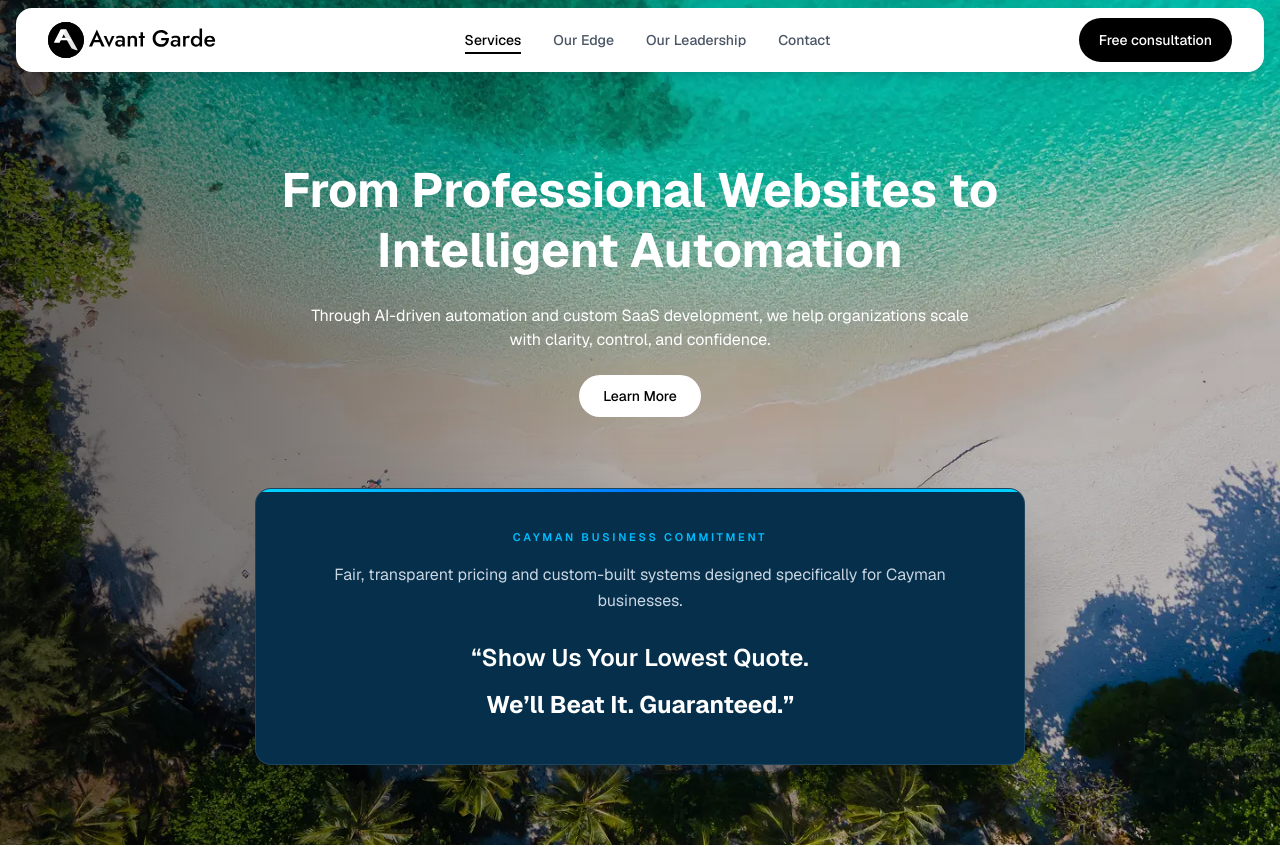
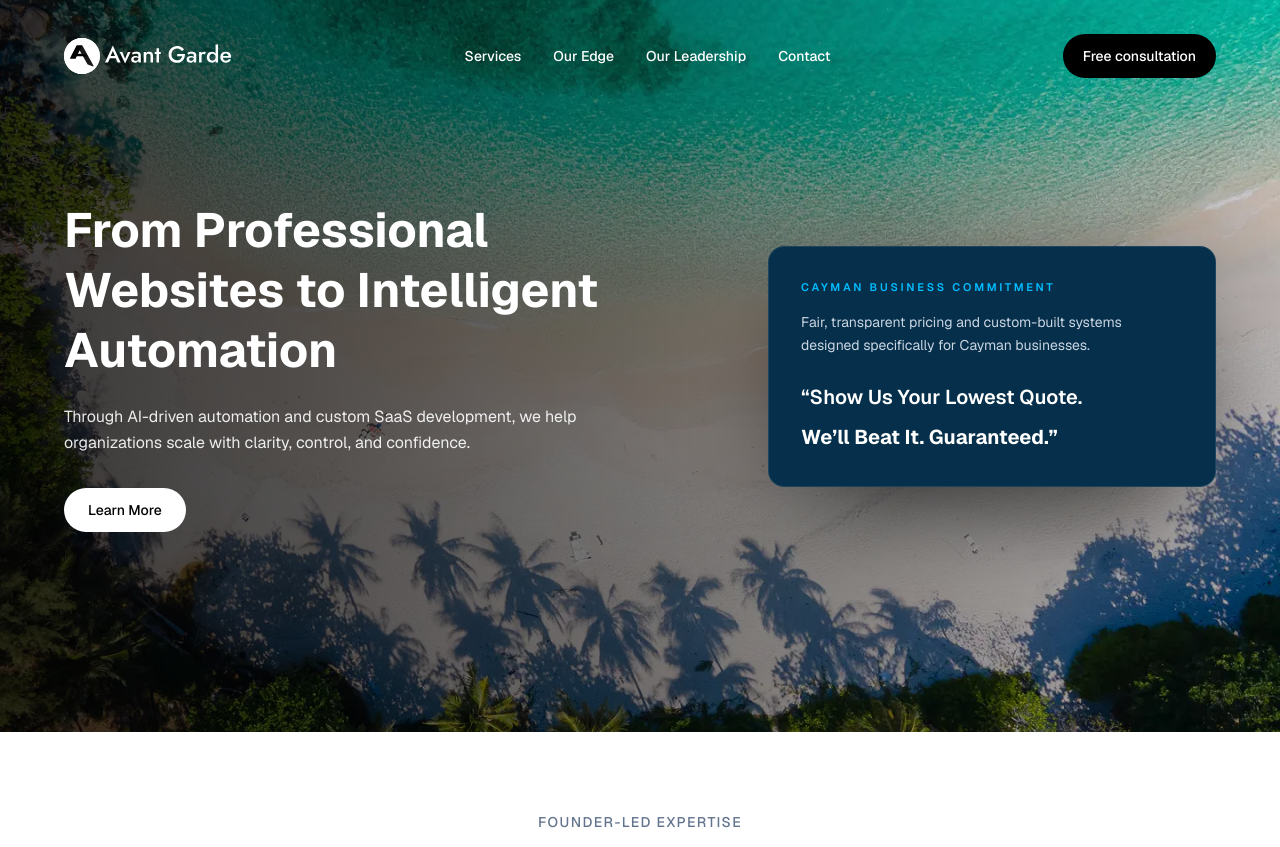
Before and after one commit to ASPLGit/avantgarde-website, a Next.js app: page / in a window 1280 px wide. Shown: the top 847 px of the page. Built offline with nearby package versions, Linux system fonts and the light colour scheme.

Commit message:
made custom container and fixes in header design

```diff
--- a/app/globals.css
+++ b/app/globals.css
@@ -129,3 +129,30 @@ html,
 body {
   scroll-behavior: smooth;
 }
+
+
+.container-custom {
+  width: 90%;
+  margin-left: auto;
+  margin-right: auto;
+  max-width: 1280px;
+  /* Similar to Bootstrap xl */
+}
+
+@media (min-width: 640px) {
+  .container-custom {
+    width: 90%;
+  }
+}
+
+@media (min-width: 1024px) {
+  .container-custom {
+    width: 90%;
+  }
+}
+
+@media (min-width: 1440px) {
+  .container-custom {
+    max-width: 1400px;
+  }
+}
--- a/app/page.tsx
+++ b/app/page.tsx
@@ -25,48 +25,58 @@ export default function Home() {
 
       {/* Hero Section */}
 
-      <section className="relative w-full 2xl:pt-70 lg:pt-40 pt-30 h-auto 2xl:pb-30 pb-20 flex flex-col 2xl:gap-20 gap-10 items-center justify-center overflow-hidden">
+      <section className="relative w-full 2xl:py-70 lg:py-50 pt-30 pb-20 overflow-hidden">
+        <div className="container-custom">
+          {/* Background */}
           <div
             className="absolute inset-0 bg-cover bg-center"
-          style={{
-            backgroundImage: "url('/images/hero-section-background.webp')",
-          }}
+            style={{ backgroundImage: "url('/images/hero-section-background.webp')" }}
           />
-        <div className="absolute inset-0 bg-gradient-to-r from-black/50 via-black/5 to-transparent" />
+          <div className="absolute inset-0 bg-gradient-to-r from-black/70 via-black/40 to-transparent" />
 
-        <div className="relative z-10 text-center max-w-4xl 2xl:max-w-5xl px-4">
+          <div className="relative z-10 grid lg:grid-cols-2 gap-14 items-center">
+
+            {/* ================= LEFT SIDE ================= */}
+            <div className="text-left">
+
               <h1 className="text-white text-3xl sm:text-4xl md:text-5xl 2xl:text-6xl font-bold leading-tight">
                 From Professional Websites to Intelligent Automation
-            {/* SAAS Provider & <br />
-            Consultancy for Business Transformation */}
               </h1>
 
-          <p className="mt-6 text-white text-base 2xl:text-lg max-w-2xl mx-auto">
-            Through AI-driven automation and custom SaaS development, we help organizations scale with clarity, control, and confidence.
+              <p className="mt-6 text-white/90 text-base 2xl:text-lg max-w-xl leading-relaxed">
+                Through AI-driven automation and custom SaaS development, we help
+                organizations scale with clarity, control, and confidence.
               </p>
+
               <div className="mt-8">
-            <Link href='#learnmore' className="px-6 py-3 bg-white text-black rounded-full text-sm font-medium hover:bg-gray-200 transition">
+                <Link
+                  href="#learnmore"
+                  className="inline-flex items-center px-6 py-3 rounded-full bg-white text-black text-sm font-medium hover:bg-gray-200 transition"
+                >
                   Learn More
                 </Link>
               </div>
 
             </div>
-        <div className="relative z-10 w-full px-6 flex justify-center 2xl:mt-14 sm:mt-10 mt-8">
+
+            {/* ================= RIGHT SIDE CARD ================= */}
+            <div className="flex justify-center lg:justify-end">
 
               <div className="
-    relative w-fit
+        relative max-w-md w-full
         rounded-2xl
         bg-sky-950
         border border-white/10
-    px-8 py-8 sm:px-12 sm:py-10
-    text-center
-    shadow-[0_35px_100px_-40px_rgba(0,0,0,0.8)]
-    overflow-hidden
+        px-8 py-8
+        shadow-[0_40px_120px_-40px_rgba(0,0,0,0.9)]
+        overflow-hidden group
       ">
 
-            {/* Top Accent Line */}
-            <div className="absolute top-0 left-0 right-0 h-[3px]
-      bg-[linear-gradient(90deg,#00D4FF,#007BFF,#00D4FF)]" />
+                {/* Accent Line */}
+                <div className="absolute top-0 left-0 h-[3px] w-0
+  bg-[linear-gradient(90deg,#00D4FF,#007BFF,#00D4FF)]
+  transition-all duration-500 ease-out
+  group-hover:w-full" />
 
                 {/* Cayman Label */}
                 <p className="text-[11px] uppercase tracking-[0.25em] text-sky-400 font-semibold">
@@ -74,26 +84,28 @@ export default function Home() {
                 </p>
 
                 {/* Supporting Text */}
-            <p className="mt-4 text-slate-300 text-sm sm:text-base max-w-2xl mx-auto leading-relaxed">
-              Fair, transparent pricing and custom-built systems designed specifically for Cayman businesses.
+                <p className="mt-4 text-slate-300 text-sm leading-relaxed">
+                  Fair, transparent pricing and custom-built systems designed specifically
+                  for Cayman businesses.
                 </p>
 
                 {/* Mandatory Quote */}
-            <h3 className="mt-6 text-white text-xl sm:text-2xl 2xl:text-3xl font-semibold leading-relaxed">
-              “Show Us Your Lowest Quote. <br />
+                <h3 className="mt-6 text-white text-lg sm:text-xl font-semibold leading-relaxed">
+                  “Show Us Your Lowest Quote.
                   <span className="block mt-2 font-bold">
                     We’ll Beat It. Guaranteed.”
                   </span>
                 </h3>
 
               </div>
-
+            </div>
+          </div>
         </div>
       </section>
 
       {/* small bio */}
       <section className="relative bg-white py-14 sm:py-20 border-b border-slate-200">
-        <div className="container mx-auto px-6">
+        <div className="container-custom">
 
           {/* Heading */}
           <div className="text-center max-w-3xl mx-auto">
@@ -172,7 +184,7 @@ export default function Home() {
 
       {/* Value Proposition */}
       <section id="learnmore" className="py-20 sm:py-24 bg-card">
-        <div className="max-w-6xl mx-auto px-6 lg:px-8">
+        <div className="container-custom">
 
           {/* ================= INTRO ================= */}
           <div className="max-w-3xl mx-auto text-center">
@@ -310,8 +322,8 @@ export default function Home() {
 
       {/* Excel Pain Point Section */}
       <section className="relative py-20 sm:py-24 2xl:py-32 bg-muted">
-
-        <div className="relative z-10 max-w-7xl mx-auto px-5 sm:px-6 lg:px-8">
+        <div className="container-custom">
+          <div className="relative z-10">
             <div className="max-w-4xl mx-auto text-center">
 
               {/* Heading */}
@@ -357,6 +369,7 @@ export default function Home() {
                 </Link>
               </div>
 
+            </div>
           </div>
           </div>
       </section>
@@ -495,7 +508,7 @@ export default function Home() {
 
       {/* No-Code vs Custom Builds Comparison */}
       <section id="comparison" className="py-10 sm:pb-24  bg-gradient-to-b from-[#ffffff] to-muted sm:pt-40">
-        <div className="max-w-7xl mx-auto px-5 sm:px-6 lg:px-8">
+        <div className="container-custom">
 
           {/* Header */}
           <div className="text-center max-w-3xl mx-auto">
@@ -610,7 +623,7 @@ export default function Home() {
 
       {/* Team Section */}
       <section id="team" className="py-20 sm:py-28 bg-card">
-        <div className="max-w-7xl mx-auto px-5 sm:px-6 lg:px-8">
+        <div className="container-custom">
 
           {/* Header */}
           <div className="text-center max-w-3xl mx-auto">
@@ -773,7 +786,7 @@ export default function Home() {
 
       {/* Consultation Section */}
       <section id="consultation" className="py-20 sm:py-28 bg-muted">
-        <div className="max-w-7xl mx-auto px-5 sm:px-6 lg:px-8">
+        <div className="container-custom">
 
           <div className="sm:rounded-3xl rounded-lg bg-white shadow-[0_25px_60px_rgba(0,0,0,0.04)] p-6 sm:p-10 lg:p-14">
 
@@ -854,7 +867,7 @@ export default function Home() {
       </section>
       {/* Contact Section */}
       <section id="contact" className="py-16 sm:py-24 bg-white">
-        <div className="max-w-6xl mx-auto px-5 sm:px-6 lg:px-8">
+        <div className="container-custom">
 
           <div className="text-center max-w-2xl mx-auto">
             <h3 className=" text-2xl sm:text-3xl md:text-4xl 2xl:text-5xl font-bold text-foreground">
--- a/components/site-header.tsx
+++ b/components/site-header.tsx
@@ -16,7 +16,17 @@ export function SiteHeader() {
   const [isOpen, setIsOpen] = useState(false);
   const [activeHash, setActiveHash] = useState("");
   const headerRef = useRef<HTMLElement>(null);
+  const [isScrolled, setIsScrolled] = useState(false);
 
+
+  useEffect(() => {
+    const handleScroll = () => {
+      setIsScrolled(window.scrollY > 40);
+    };
+
+    window.addEventListener("scroll", handleScroll, { passive: true });
+    return () => window.removeEventListener("scroll", handleScroll);
+  }, []);
   // Detect active hash on scroll
   useEffect(() => {
     const sections = navLinks
@@ -71,12 +81,29 @@ export function SiteHeader() {
   return (
     <header
       ref={headerRef}
-      className="fixed 2xl:top-4 top-2 left-1/2 -translate-x-1/2 z-50 w-full sm:px-4 px-3"
+      className={`
+    fixed left-1/2 -translate-x-1/2 z-50 w-full
+    transition-all duration-500 ease-in-out
+    ${isScrolled
+          ? "2xl:top-4 lg:top-3 top-1"
+          : "2xl:top-10 lg:top-6 top-2"}
+  `}
     >
-      <div className="mx-auto bg-white sm:rounded-2xl rounded-lg shadow-lg px-6 lg:px-8">
+      <div className="container-custom w-[95%]!">
+        <div
+          className={`
+    mx-auto sm:rounded-2xl rounded-lg px-6 lg:px-8
+    transition-all duration-500 ease-in-out
+    ${isScrolled
+              ? "bg-white shadow-lg"
+              : "lg:bg-transparent bg-white sm:shadow-none shadow-lg"
+            }
+  `}
+        >
           <div className="flex items-center justify-between sm:h-16 h-14 2xl:h-24">
 
             {/* Logo */}
+            {isScrolled ? (
               <Link href="/" className="flex items-center gap-3">
                 <Image
                   src="/logo-text.svg"
@@ -86,13 +113,32 @@ export function SiteHeader() {
                   className="2xl:h-12 h-9 w-auto"
                 />
               </Link>
+            ) : (
+              <Link href="/" className="flex items-center gap-3">
+                <div className="lg:block hidden">
+                  <Image
+                    src="/logo-text-white.svg"
+                    alt="logo with text"
+                    width={234}
+                    height={50}
+                    className="2xl:h-12 h-9 w-auto"
+                  />
+                </div>
+                <div className="lg:hidden block">
+                  <Image
+                    src="/logo-text.svg"
+                    alt="logo with text"
+                    width={234}
+                    height={50}
+                    className="2xl:h-12 h-9 w-auto"
+                  />
+                </div>
+              </Link>
+            )}
 
             {/* Desktop Nav */}
-          <nav className="hidden md:flex items-center gap-8">
-            {navLinks.map((link) => {
-              const isActive = activeHash === link.href;
-
-              return (
+            <nav className="hidden lg:flex items-center gap-8">
+              {navLinks.map((link) => (
                 <a
                   key={link.href}
                   href={link.href}
@@ -102,24 +148,22 @@ export function SiteHeader() {
                     if (section) {
                       section.scrollIntoView({ behavior: "smooth" });
                     }
-
-                    // Remove hash from URL
-                    window.history.replaceState(null, "", window.location.pathname);
                   }}
                   className={`
-                    relative text-sm 2xl:text-base font-medium transition-colors
-                    ${isActive ? "text-black" : "text-gray-600 hover:text-black"}
+        relative text-sm 2xl:text-base font-medium transition-colors duration-300
+        ${isScrolled
+                      ? "text-black hover:text-black after:bg-black"
+                      : "lg:text-white text-black lg:hover:text-white lg:after:bg-white after:bg-black"}
 
         after:absolute after:left-0 after:-bottom-1
-                    after:h-[2px] after:bg-black
+        after:h-[2px] after:w-0
         after:transition-all after:duration-300
-                    ${isActive ? "after:w-full" : "after:w-0 hover:after:w-full"}
+        hover:after:w-full
       `}
                 >
                   {link.label}
                 </a>
-              );
-            })}
+              ))}
             </nav>
 
             {/* CTA + Mobile Toggle */}
@@ -134,7 +178,7 @@ export function SiteHeader() {
 
               <button
                 onClick={() => setIsOpen(!isOpen)}
-              className="md:hidden w-10 h-10 flex items-center justify-center rounded-lg hover:bg-gray-100 transition"
+                className="lg:hidden w-10 h-10 flex items-center justify-center rounded-lg hover:bg-gray-100 transition"
               >
                 {isOpen ? (
                   <X className="w-5 h-5" />
@@ -147,7 +191,7 @@ export function SiteHeader() {
 
           {/* Mobile Dropdown */}
           <div
-          className={`md:hidden transition-all duration-500 ease-in-out overflow-hidden ${isOpen ? "max-h-96 opacity-100 pb-4" : "max-h-0 opacity-0"
+            className={`lg:hidden transition-all duration-500 ease-in-out overflow-hidden ${isOpen ? "max-h-96 opacity-100 pb-4" : "max-h-0 opacity-0"
               }`}
           >
             <nav className="flex flex-col gap-6 border-t pt-4">
@@ -184,6 +228,7 @@ export function SiteHeader() {
             </nav>
           </div>
         </div>
+      </div>
     </header>
   );
 }
```
Lines whose indentation alone changed are shown as unchanged.
